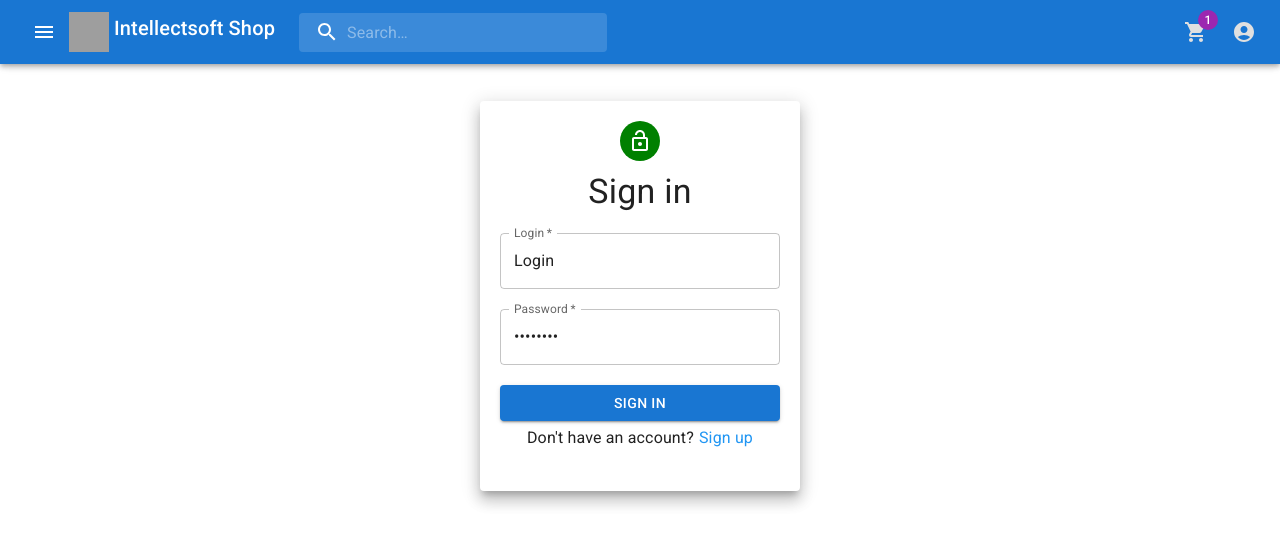
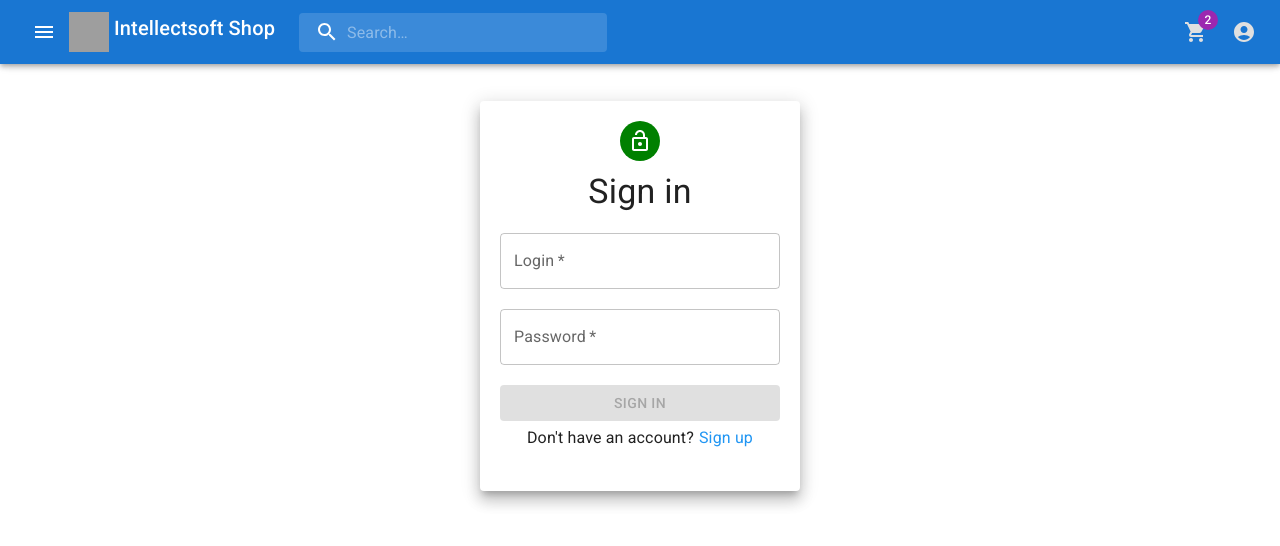
Before and after one commit to Qvadricepc/Template-internet-shop-webpack-cra-ut, a React (Create React App) app: page /signin in a window 1280 px wide. Shown: the top 546 px of the page. Built offline with nearby package versions, Linux system fonts and the light colour scheme; data requests are answered from the project's data file; grey boxes are pictures that could not be loaded.

Commit message:
feat: authorization

```diff
--- a/src/app/store.ts
+++ b/src/app/store.ts
@@ -4,6 +4,7 @@ import { productApiSlice } from '../product/product-api-slice';
 import drawerReducer from '../layout/drawer-slice';
 import searchReducer from '../layout/search-slice';
 import { cartApiSlice } from '../cart/cart-api-slice';
+import authReducer from '../auth/auth-slice';
 
 let enhancers;
 
@@ -23,6 +24,7 @@ export const store = configureStore({
     [cartApiSlice.reducerPath]: cartApiSlice.reducer,
     drawer: drawerReducer,
     search: searchReducer,
+    auth: authReducer,
   },
   enhancers,
   middleware: (getDefaultMiddleware) =>
--- /dev/null
+++ b/src/auth/auth-context.ts
@@ -0,0 +1,8 @@
+import { createContext } from 'react';
+import { initialState } from './auth-slice';
+import { TUserContext } from './auth-types';
+
+export const AuthContext = createContext<TUserContext>({
+  user: initialState.user,
+  logout: () => {},
+});
--- /dev/null
+++ b/src/auth/auth-provider.tsx
@@ -0,0 +1,14 @@
+import { selectUser, logout } from './auth-slice';
+import React from 'react';
+import { useAppDispatch, useAppSelector } from '../app/hooks';
+import { AuthContext } from './auth-context';
+
+export const AuthProvider: React.FC = ({ children }) => {
+  const user = useAppSelector(selectUser);
+  const dispatch = useAppDispatch();
+  const logoutAction = () => dispatch(logout());
+
+  return (
+    <AuthContext.Provider value={{ user, logout: logoutAction }}>{children}</AuthContext.Provider>
+  );
+};
--- /dev/null
+++ b/src/auth/auth-slice.ts
@@ -0,0 +1,58 @@
+import { TState } from './auth-types';
+import { createAsyncThunk, createSlice } from '@reduxjs/toolkit';
+import { RootState } from '../app/store';
+
+export const initialState: TState = {
+  user: {
+    isLoading: false,
+    isError: false,
+  },
+};
+
+export const getUserAsync = createAsyncThunk(
+  'auth/fetchUser',
+  async ({ login, password }: { login: string; password: string }) => {
+    const response = await fetch(`/users?login=${login}&password=${password}`);
+    const asJson = await response.json();
+    const user = asJson[0];
+
+    if (!user) {
+      throw new Error('No user found');
+    }
+
+    return user;
+  }
+);
+
+export const authSlice = createSlice({
+  name: 'auth',
+  initialState,
+  reducers: {
+    logout(state) {
+      state.user = initialState.user;
+    },
+  },
+  extraReducers: (builder) => {
+    builder
+      .addCase(getUserAsync.pending, (state) => {
+        state.user.isLoading = true;
+      })
+      .addCase(getUserAsync.fulfilled, (state, action) => {
+        state.user.isLoading = false;
+        state.user.isError = false;
+        state.user.data = action.payload;
+      })
+      .addCase(getUserAsync.rejected, (state, action) => {
+        state.user.isLoading = false;
+        state.user.isError = true;
+        state.user.data = undefined;
+      });
+  },
+});
+
+export const { logout } = authSlice.actions;
+
+export const selectAuth = (state: RootState) => state.auth;
+export const selectUser = (state: RootState) => selectAuth(state).user;
+
+export default authSlice.reducer;
--- /dev/null
+++ b/src/auth/auth-types.ts
@@ -0,0 +1,24 @@
+export type TUser = {
+  id: string;
+  login: string;
+  password: number;
+  name?: string;
+  surname?: string;
+  birthday?: string | undefined;
+  language?: string;
+  email?: string;
+  phonenumber?: string;
+};
+
+export type TState = {
+  user: {
+    isLoading: boolean;
+    isError: boolean;
+    data?: TUser;
+  };
+};
+
+export type TUserContext = {
+  user: TState['user'];
+  logout: () => void;
+};
--- a/src/auth/components/signin.tsx
+++ b/src/auth/components/signin.tsx
@@ -1,9 +1,19 @@
-import React from 'react';
+import React, { useState } from 'react';
 import { Avatar, Button, Grid, Paper, TextField, Typography } from '@mui/material';
 import LockOpenOutlinedIcon from '@mui/icons-material/LockOpenOutlined';
-import { Link } from 'react-router-dom';
+import { Link, useNavigate } from 'react-router-dom';
+import { useAppDispatch, useAppSelector } from '../../app/hooks';
+
+import { getUserAsync, selectUser } from '../auth-slice';
 
 export const Signin = () => {
+  const dispatch = useAppDispatch();
+  const user = useAppSelector(selectUser);
+  const [formData, setFormData] = useState<{ login?: string; password?: string }>({
+    login: '',
+    password: '',
+  });
+
   return (
     <Grid container direction="column">
       <Paper
@@ -23,8 +33,13 @@ export const Signin = () => {
             type="text"
             label="Login"
             placeholder="Login"
-            value="Login"
-            onChange={() => console.log('Login')}
+            value={formData.login}
+            onChange={(e) =>
+              setFormData({
+                ...formData,
+                login: e.currentTarget.value,
+              })
+            }
             fullWidth
             required
           />
@@ -34,14 +49,32 @@ export const Signin = () => {
             label="Password"
             type="password"
             placeholder="Password"
-            value="Password"
-            onChange={() => console.log('Password')}
+            value={formData.password}
+            onChange={(e) =>
+              setFormData({
+                ...formData,
+                password: e.currentTarget.value,
+              })
+            }
             fullWidth
             required
           />
         </Grid>
         <Grid item sx={{ paddingTop: '20px' }}>
-          <Button variant="contained" fullWidth onChange={() => console.log('Sign in')}>
+          <Button
+            disabled={!formData.login || !formData.password || user.isLoading}
+            variant="contained"
+            fullWidth
+            onClick={async () => {
+              console.log('login');
+              await dispatch(
+                getUserAsync({
+                  login: formData.login!,
+                  password: formData.password!,
+                })
+              );
+            }}
+          >
             Sign in
           </Button>
         </Grid>
--- a/src/index.tsx
+++ b/src/index.tsx
@@ -4,11 +4,14 @@ import App from './App';
 import { store } from './app/store';
 import { Provider } from 'react-redux';
 import { BrowserRouter } from 'react-router-dom';
+import { AuthProvider } from './auth/auth-provider';
 
 ReactDOM.render(
   <BrowserRouter>
     <Provider store={store}>
-      <App />
+      <AuthProvider>
+        <App />
+      </AuthProvider>
     </Provider>
   </BrowserRouter>,
   document.getElementById('root')
--- a/src/product/components/product.tsx
+++ b/src/product/components/product.tsx
@@ -38,7 +38,7 @@ export const Product: React.FC = () => {
   const discount: number = Math.round(data.price - data.price * (data.discount / 100));
 
   return (
-    <Container maxWidth={'xl'} sx={{ backgroundColor: '#e6ee9c' }}>
+    <Container maxWidth={'xl'} sx={{ backgroundColor: '#e8eaf6' }}>
       <Breadcrumb {...data} />
       <Typography variant="h3" align="center">
         {data.name}
@@ -52,7 +52,7 @@ export const Product: React.FC = () => {
         <Grid item sx={{ marginTop: '3vh', flexGrow: 1 }}>
           <Grid item>
             <Button
-              variant="outlined"
+              variant="contained"
               size="large"
               startIcon={<ShoppingBasketIcon />}
               onClick={() => {
--- a/src/products/components/products.tsx
+++ b/src/products/components/products.tsx
@@ -24,7 +24,7 @@ export const Products: React.FC = () => {
   }
 
   return (
-    <Grid container spacing={3} bgcolor="#b388ff">
+    <Grid container spacing={3} bgcolor="#e8eaf6">
       {data
         .filter((cat: TProduct) =>
           pickedCategory === 'All products' ? true : cat.category === pickedCategory.toLowerCase()
```
Also changed, not shown: src/auth/hooks/use-auth.ts (added, +7 -0 lines), src/auth/hooks/use-user.ts (added, +7 -0 lines), db.json.
